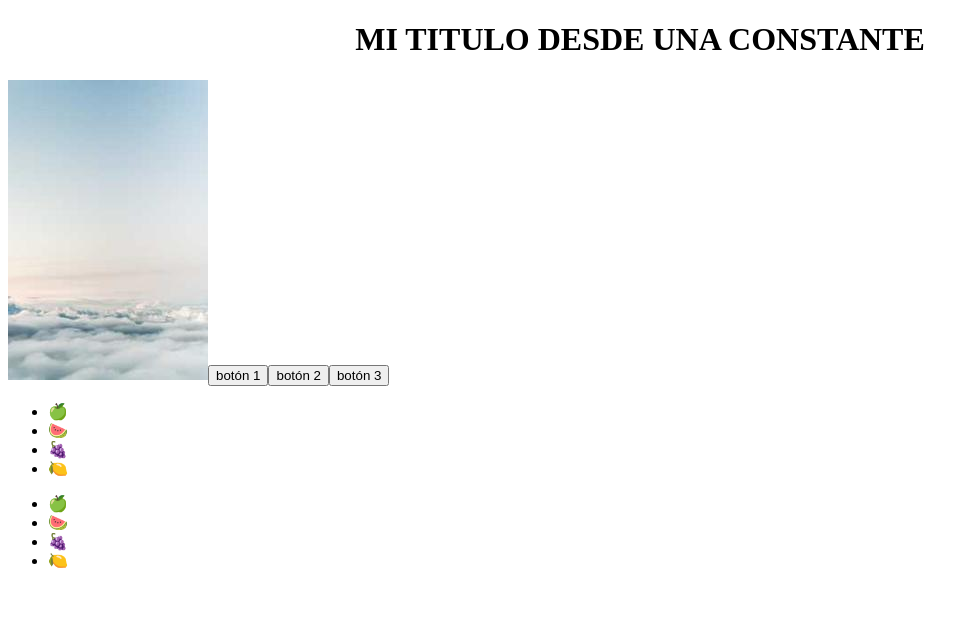
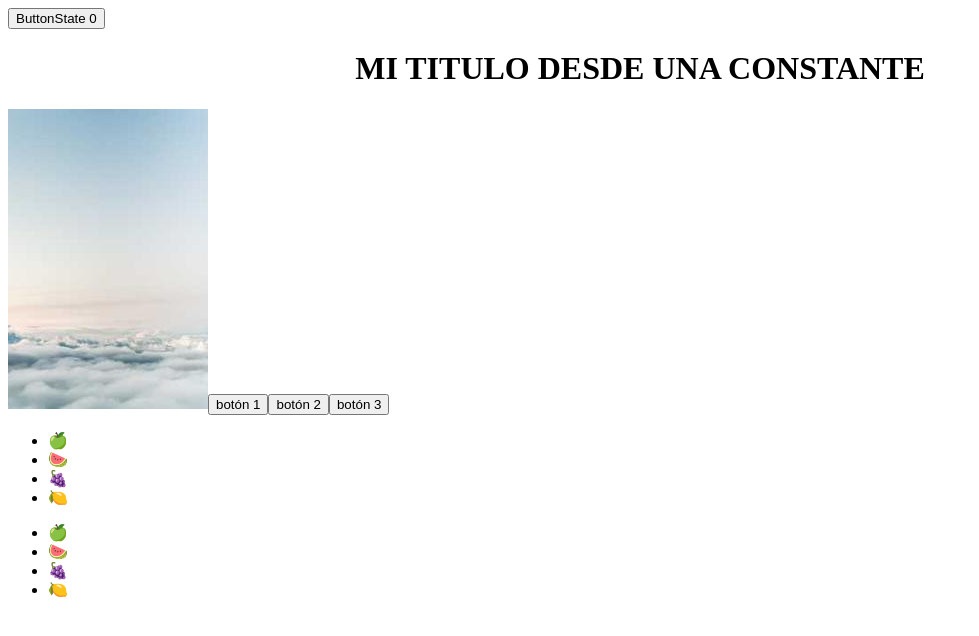
Before and after one commit to MDG99/Curso-React, a React (Vite) app: page / in a window 1280 px wide. Shown: the top 636 px of the page, without its empty margins (0-979 px from the left). Built offline with nearby package versions, Linux system fonts and the light colour scheme.

Commit message:
useState

```diff
--- a/src/App.jsx
+++ b/src/App.jsx
@@ -2,6 +2,7 @@
 import imgUno from './assets/images/img-1.jpeg'
 import Button from "./components/Button"
 import ListFruit from './components/ListFruit'
+import ButtonState from './components/Buttonstate'
 
 
 const App = () => {
@@ -15,6 +16,8 @@ const App = () => {
         // Más de un componente se tiene que devolver en un contenedor
         // Los componentes se pueden reutilizar las veces que uno quiera
         <>
+
+            <ButtonState></ButtonState>
             <h1 className={classTitle}>{title.toUpperCase()}</h1>
             <img src={pathImg} alt="" />
             <Button text="botón 1"/>
--- /dev/null
+++ b/src/components/Buttonstate.jsx
@@ -0,0 +1,31 @@
+import { useState } from "react";
+
+const ButtonState = () => {
+
+    //let counter = 0;
+
+    //const arrayState = useState(0)
+    // El useState nos devuelve un array con dos valores: el valor actual y una función para realizar
+    // el cambio del mismo, así estdo puede provocar la renderización del butón
+    //const arrayValue = arrayState[0]
+    //const arrayFunction = arrayState[1]
+
+    const [count, setCount] = useState(0)
+
+    const handleClick = () => {
+        // Esto no funciona solo así, ya que React no vuelve a renderizar el componente
+        //counter += 1
+        //console.log("Handle Click")
+        //arrayFunction(arrayValue + 1)
+        setCount(count + 1)
+
+    }
+
+    return(
+        //<button onClick={() => handleClick()}>ButtonState {counter}</button>
+        //<button onClick={() => handleClick()}>ButtonState {arrayState}</button>
+        <button onClick={() => handleClick()}>ButtonState {count}</button>
+    )
+}
+
+export default ButtonState
```
